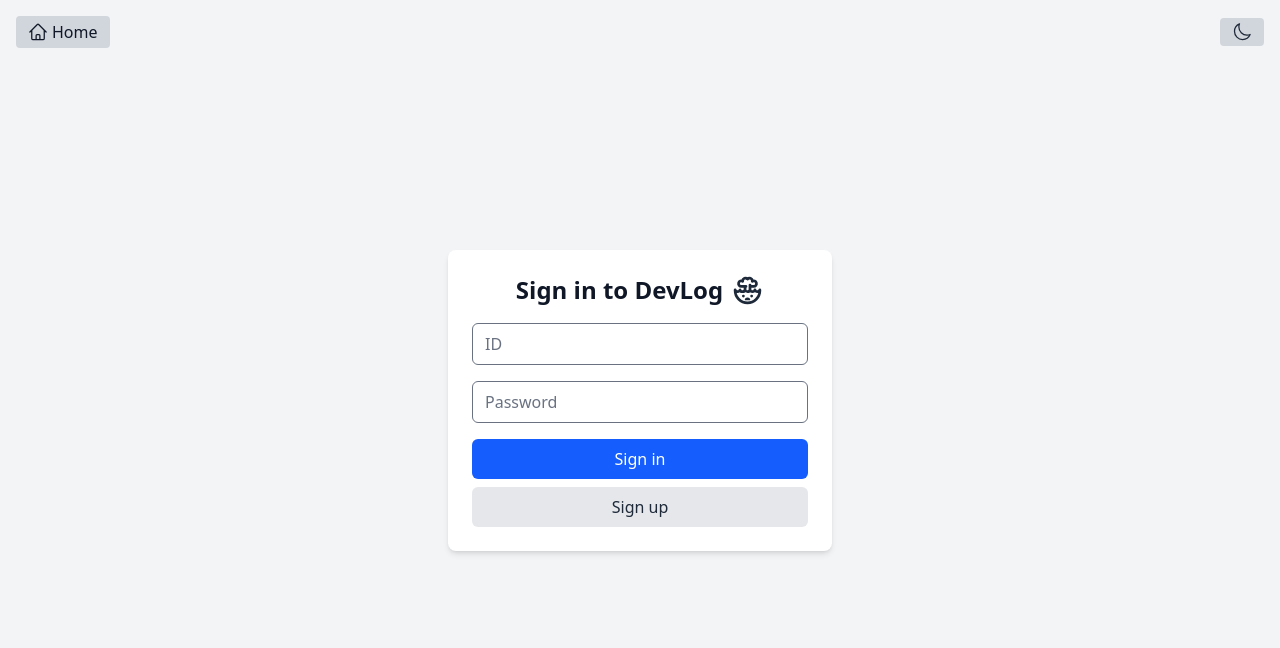
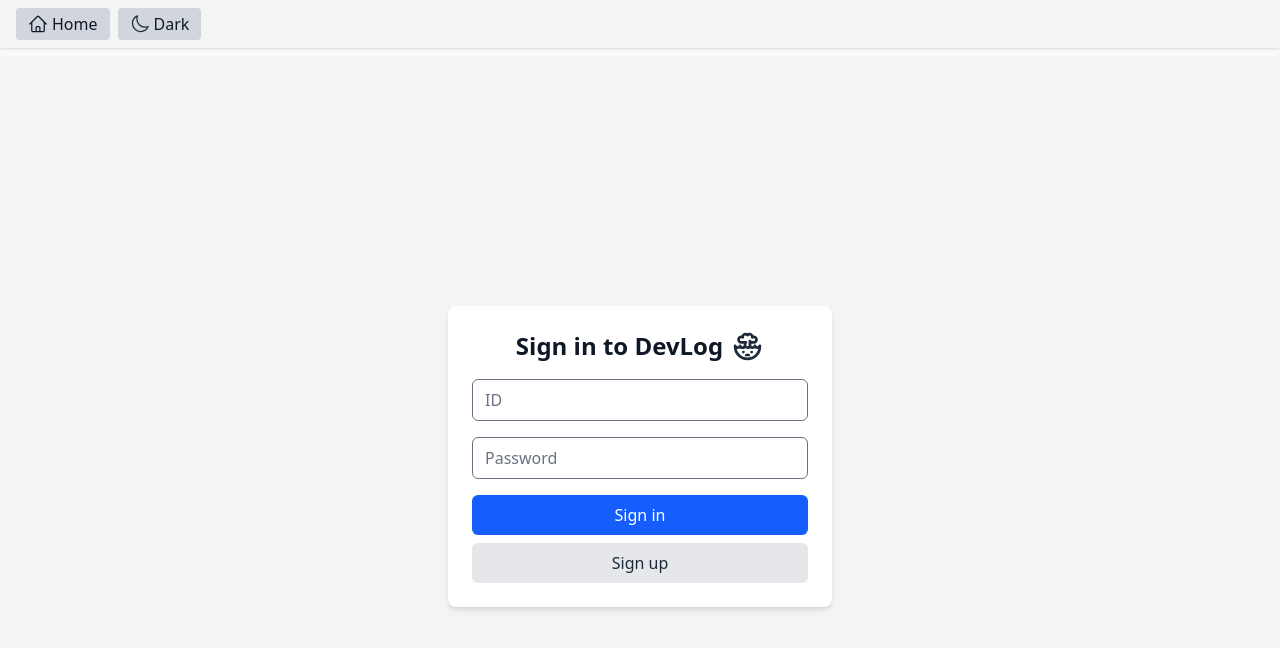
Before and after one commit to chachohee/DevLog-Frontend, a React (Vite) app: page /login in a window 1280 px wide. Shown: the top 648 px of the page. Built offline with nearby package versions, Linux system fonts and the light colour scheme.

Commit message:
회원가입, 로그인, 로그아웃 완료

```diff
--- a/src/App.tsx
+++ b/src/App.tsx
@@ -1,45 +1,102 @@
 import React, { useState, useEffect } from "react";
 import { BrowserRouter as Router, Routes, Route, useNavigate } from "react-router-dom";
-import { SunIcon, MoonIcon, HomeIcon } from "@heroicons/react/24/outline";
+import { SunIcon, MoonIcon, HomeIcon, Bars3Icon } from "@heroicons/react/24/outline";
 
 import HomePage from "./pages/HomePage";
 import LoginPage from "./pages/LoginPage";
 import RegisterPage from "./pages/RegisterPage";
 
-const TopBar: React.FC<{ darkMode: boolean; setDarkMode: (value: boolean) => void }> = ({
-  darkMode,
-  setDarkMode,
-}) => {
+const TopBar: React.FC<{
+  darkMode: boolean;
+  setDarkMode: (value: boolean) => void;
+  isLoggedIn: boolean;
+  setIsLoggedIn: (value: boolean) => void;
+}> = ({ darkMode, setDarkMode, isLoggedIn, setIsLoggedIn }) => {
   const navigate = useNavigate();
+  const [menuOpen, setMenuOpen] = useState(false);
+
+  const toggleDarkMode = () => {
+    setDarkMode(!darkMode);
+    const html = document.documentElement;
+    if (!darkMode) html.classList.add("dark");
+    else html.classList.remove("dark");
+  };
 
   return (
-    <div className="fixed top-4 left-4 right-4 flex justify-between items-center z-50">
-      {/* 왼쪽 홈 버튼 */}
+    <div className="fixed top-0 left-0 right-0 flex justify-between items-center z-50 px-4 py-2 bg-gray-100 dark:bg-gray-900 shadow">
+      {/* 왼쪽: 홈 + 다크모드 버튼 */}
+      <div className="flex items-center gap-2">
         <button
-        className="px-3 py-1 bg-gray-300 dark:bg-gray-700 rounded hover:bg-gray-400 dark:hover:bg-gray-600 transition flex items-center gap-1"
+          className="flex items-center gap-1 px-3 py-1 bg-gray-300 dark:bg-gray-700 rounded hover:bg-gray-400 dark:hover:bg-gray-600 transition"
           onClick={() => navigate("/")}
         >
           <HomeIcon className="w-5 h-5" />
           Home
         </button>
+        <button
+          className="flex items-center gap-1 px-3 py-1 bg-gray-300 dark:bg-gray-700 rounded hover:bg-gray-400 dark:hover:bg-gray-600 transition"
+          onClick={toggleDarkMode}
+        >
+          {darkMode ? <SunIcon className="w-5 h-5 text-yellow-400" /> : <MoonIcon className="w-5 h-5 text-gray-800" />}
+          {darkMode ? "Light" : "Dark"}
+        </button>
+      </div>
 
-      {/* 오른쪽 다크모드/라이트모드 버튼 */}
+      {/* 중앙 메뉴바 - 로그인 상태일 때만 */}
+      {isLoggedIn && (
+        <div className="flex gap-4">
+          <button onClick={() => navigate("/dashboard")} className="hover:underline">Dashboard</button>
+          <button onClick={() => navigate("/projects")} className="hover:underline">Projects</button>
+          <button onClick={() => navigate("/settings")} className="hover:underline">Settings</button>
+        </div>
+      )}
+
+      {/* 오른쪽 메뉴바 버튼 (로그인 상태일 때만) */}
+      {isLoggedIn && (
+        <div className="relative">
           <button
-        className="px-3 py-1 bg-gray-300 dark:bg-gray-700 rounded hover:bg-gray-400 dark:hover:bg-gray-600 transition flex items-center justify-center"
-        onClick={() => setDarkMode(!darkMode)}
+            onClick={() => setMenuOpen(!menuOpen)}
+            className="px-3 py-1 bg-gray-300 dark:bg-gray-700 rounded hover:bg-gray-400 dark:hover:bg-gray-600 transition"
           >
-        {darkMode ? (
-          <SunIcon className="w-5 h-5 text-yellow-400" />
-        ) : (
-          <MoonIcon className="w-5 h-5 text-gray-800" />
+            <Bars3Icon className="w-6 h-6 text-gray-800 dark:text-white" />
+          </button>
+
+          {menuOpen && (
+            <div className="absolute right-0 mt-2 w-40 bg-white dark:bg-gray-700 rounded shadow-lg py-1 z-50">
+              <button
+                onClick={() => navigate("/profile")}
+                className="block w-full text-left px-4 py-2 text-gray-800 dark:text-white hover:bg-gray-100 dark:hover:bg-gray-600"
+              >
+                My Profile
+              </button>
+              <button
+                onClick={() => navigate("/settings")}
+                className="block w-full text-left px-4 py-2 text-gray-800 dark:text-white hover:bg-gray-100 dark:hover:bg-gray-600"
+              >
+                Settings
+              </button>
+              <button
+                onClick={() => {
+                  localStorage.removeItem("accessToken");
+                  setIsLoggedIn(false); // ✅ 상태 업데이트
+                  setMenuOpen(false);
+                  navigate("/"); // 홈으로 이동
+                }}
+                className="block w-full text-left px-4 py-2 text-gray-800 dark:text-white hover:bg-gray-100 dark:hover:bg-gray-600"
+              >
+                Sign out
+              </button>
+            </div>
           )}
-      </button>
+        </div>
+      )}
     </div>
   );
 };
 
 const App: React.FC = () => {
   const [darkMode, setDarkMode] = useState(false);
+  const [isLoggedIn, setIsLoggedIn] = useState(!!localStorage.getItem("accessToken"));
 
   useEffect(() => {
     const html = document.documentElement;
@@ -49,14 +106,18 @@ const App: React.FC = () => {
 
   return (
     <Router>
-      {/* 상단 버튼 */}
-      <TopBar darkMode={darkMode} setDarkMode={setDarkMode} />
+      <TopBar darkMode={darkMode} setDarkMode={setDarkMode} isLoggedIn={isLoggedIn} setIsLoggedIn={setIsLoggedIn} />
 
-      <div className="min-h-screen bg-gray-50 dark:bg-black transition-colors">
+      <div className="min-h-screen pt-14 bg-gray-50 dark:bg-black transition-colors">
         <Routes>
           <Route path="/" element={<HomePage />} />
-          <Route path="/login" element={<LoginPage />} />
+          <Route path="/login" element={<LoginPage setIsLoggedIn={setIsLoggedIn} />} />
           <Route path="/register" element={<RegisterPage />} />
+          {/* 메뉴바 예시 연결 페이지 */}
+          <Route path="/dashboard" element={<div className="p-4">Dashboard Page</div>} />
+          <Route path="/projects" element={<div className="p-4">Projects Page</div>} />
+          <Route path="/settings" element={<div className="p-4">Settings Page</div>} />
+          <Route path="/profile" element={<div className="p-4">Profile Page</div>} />
         </Routes>
       </div>
     </Router>
--- a/src/components/LoginForm.tsx
+++ b/src/components/LoginForm.tsx
@@ -4,9 +4,10 @@ import { login } from "../api/auth";
 
 interface LoginFormProps {
     onLoginSuccess: () => void;
+    setIsLoggedIn: (value: boolean) => void;
 }
 
-const LoginForm: React.FC<LoginFormProps> = ({ onLoginSuccess }) => {
+const LoginForm: React.FC<LoginFormProps> = ({ onLoginSuccess, setIsLoggedIn }) => {
     const [username, setUsername] = useState("");
     const [password, setPassword] = useState("");
     const navigate = useNavigate();
@@ -19,8 +20,15 @@ const LoginForm: React.FC<LoginFormProps> = ({ onLoginSuccess }) => {
         e.preventDefault();
         try {
             await login(username, password);
+            setIsLoggedIn(true);
             onLoginSuccess();
-            navigate(from, { replace: true }); // 로그인 전 페이지로 이동
+
+            // 이전 페이지가 로그인이나 회원가입 페이지면 홈으로 이동
+            if (from === "/lolgin" || from === "/register") {
+                navigate("/", { replace: true });
+            } else {
+                navigate(from, { replace: true });
+            }
         } catch (err) {
             alert("로그인 실패");
             console.error(err);
--- a/src/components/RegisterForm.tsx
+++ b/src/components/RegisterForm.tsx
@@ -21,7 +21,8 @@ export default function RegisterForm() {
         try {
             await register(form.username, form.email, form.password, form.nickname);
             alert("회원가입 성공!");
-            navigate("/login"); // 회원가입 성공 후 로그인 페이지로 이동
+            // 회원가입 성공 후 로그인 페이지로 이동
+            navigate("/login", { state: { from: "/" }, replace: true });
         } catch (err) {
             alert("회원가입 실패");
             console.error(err);
--- a/src/pages/HomePage.tsx
+++ b/src/pages/HomePage.tsx
@@ -10,6 +10,10 @@ export default function HomePage() {
 
   return (
     <div className="flex flex-col items-center justify-center min-h-screen bg-gray-50 dark:bg-black text-gray-900 dark:text-white">
+      <svg className="w-[48px] h-[48px] text-gray-800 dark:text-white" aria-hidden="true" xmlns="http://www.w3.org/2000/svg" width="24" height="24" fill="none" viewBox="0 0 24 24">
+        <path fill="currentColor" d="M12 17a2 2 0 0 1 2 2h-4a2 2 0 0 1 2-2Z" />
+        <path stroke="currentColor" strokeLinecap="round" strokeLinejoin="round" strokeWidth="2" d="M13.815 9H16.5a2 2 0 1 0-1.03-3.707A1.87 1.87 0 0 0 15.5 5 1.992 1.992 0 0 0 12 3.69 1.992 1.992 0 0 0 8.5 5c.002.098.012.196.03.293A2 2 0 1 0 7.5 9h3.388m2.927-.985v3.604M10.228 9v2.574M15 16h.01M9 16h.01m11.962-4.426a1.805 1.805 0 0 1-1.74 1.326 1.893 1.893 0 0 1-1.811-1.326 1.9 1.9 0 0 1-3.621 0 1.8 1.8 0 0 1-1.749 1.326 1.98 1.98 0 0 1-1.87-1.326A1.763 1.763 0 0 1 8.46 12.9a2.035 2.035 0 0 1-1.905-1.326A1.9 1.9 0 0 1 4.74 12.9 1.805 1.805 0 0 1 3 11.574V12a9 9 0 0 0 18 0l-.028-.426Z" />
+      </svg>
       <h1 className="text-4xl font-bold mb-6">DevLog Homepage</h1>
 
       {!isLoggedIn ? (
--- a/src/pages/LoginPage.tsx
+++ b/src/pages/LoginPage.tsx
@@ -1,13 +1,15 @@
 import LoginForm from "../components/LoginForm";
 
-export default function LoginPage() {
+export default function LoginPage({ setIsLoggedIn }: { setIsLoggedIn: (value: boolean) => void }) {
   return (
     <div className="flex justify-center items-center min-h-screen bg-gray-100 dark:bg-gray-900">
       <div className="w-96">
         <LoginForm
           onLoginSuccess={() => {
             window.history.back(); // 이전 페이지로 돌아가기
-          }} />
+          }}
+          setIsLoggedIn={setIsLoggedIn}
+        />
       </div>
     </div>
   );
```
Lines whose indentation alone changed are shown as unchanged.
